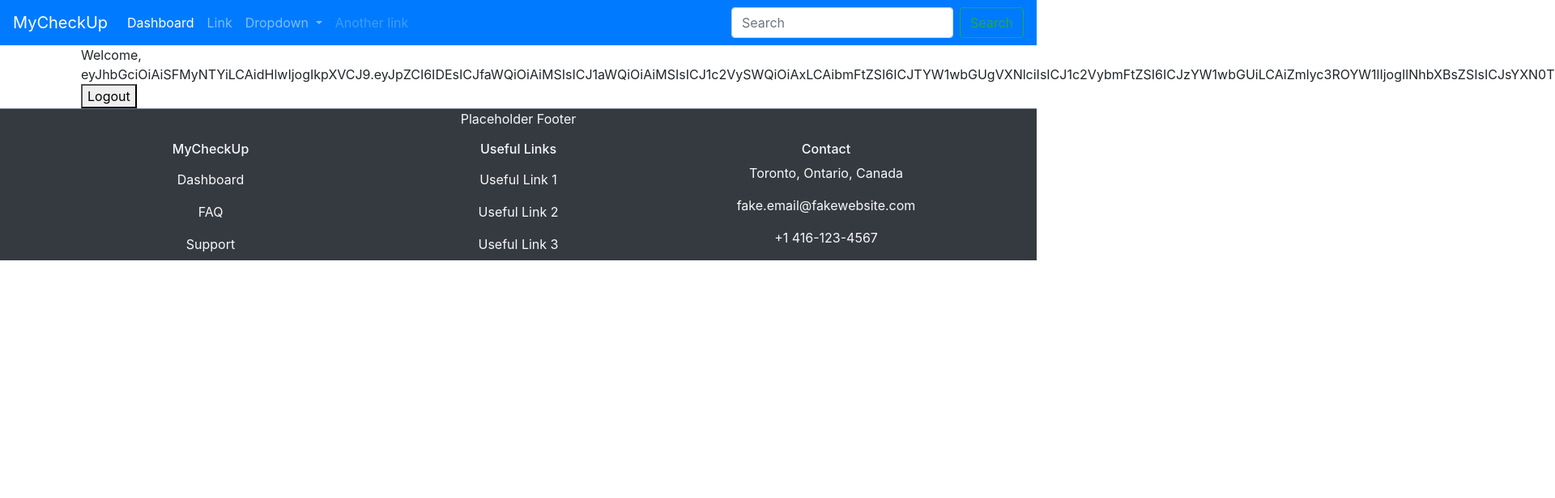
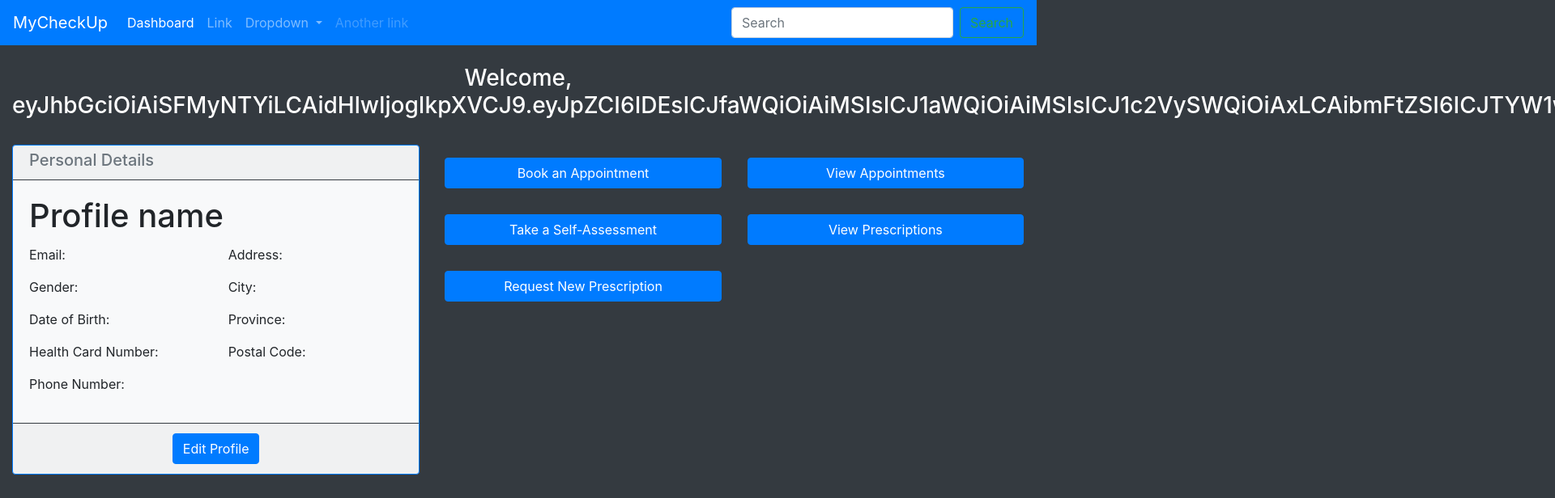
Before and after one commit to alexsam29/MyCheckUp, an Angular app in the folder MyCheckUp/: page /dashboard in a window 1280 px wide. Shown: the top 616 px of the page at 81% size, 1920 px wide, since content can reach past the window. Built offline with nearby package versions, Linux system fonts and the light colour scheme; no server answers; sample sign-in values are in the browser's storage.

Commit message:
Initial Dashboard UI implemented

```diff
--- a/MyCheckUp/src/app/dashboard/dashboard.component.html
+++ b/MyCheckUp/src/app/dashboard/dashboard.component.html
@@ -1,6 +1,67 @@
-<div class="container">
-    <div class="col-md-6 col-md-offset-3 loginBox">
-        Welcome, {{id}}
-        <button (click)="logout()">Logout</button>
+<div class="container-fluid bg-dark">
+    <br>
+    <div>
+        <div class="row justify-content-center">
+            <h3 class="col text-white text-center">Welcome, {{id}}</h3>
+        </div>
+        <div class="row justify-content-end">
+            <div class="col-1">
+            </div>
+        </div>
+        <br>
+        <div class="row">
+            <div class="col-xl-5">
+                <div class="card border-primary rounded mb-5 bg-light">
+                    <div class="card-header border-dark">
+                        <h5 class="card-subtitle text-muted">Personal Details</h5>
+                    </div>
+                    <div class="card-body">
+                        <h1 class="card-title">Profile name</h1>
+                        <div class="row">
+                            <div class="col-md">
+                                <p>Email: </p>
+                                <p>Gender: </p>
+                                <p>Date of Birth: </p>
+                                <p>Health Card Number: </p>
+                                <p>Phone Number: </p>
+                            </div>
+                            <div class="col-md">
+                                <p>Address: </p>
+                                <p>City: </p>
+                                <p>Province:</p>
+                                <p>Postal Code: </p>
+                            </div>
+                        </div>
+                    </div>
+                    <div class="card-footer border-dark">
+                        <div class="row justify-content-center">
+                            <a href="#" class="btn btn-primary">Edit Profile</a>
+                        </div>
+                    </div>
+                </div>
+            </div>
+            <div class="col">
+                <div class="row p-3">
+                    <button type="button" class="col btn btn-primary">Book an Appointment</button>
+                </div>
+                <div class="row p-3">
+                    <button type="button" class="col btn btn-primary">Take a Self-Assessment</button>
+                </div>
+                <div class="row p-3">
+                    <button type="button" class="col btn btn-primary">Request New Prescription</button>
+                </div>
+            </div>
+            <div class="col">
+                <div class="row p-3">
+                    <button type="button" class="col btn btn-primary">View Appointments</button>
+                </div>
+                <div class="row p-3">
+                    <button type="button" class="col btn btn-primary">View Prescriptions</button>
+                </div>
+            </div>
+        </div>
+        <div class="row p-3 justify-content-end">
+            <button type="button" class="btn btn-danger" (click)="logout()">Logout</button>
+        </div>
     </div>
 </div>
--- a/MyCheckUp/src/app/dashboard/dashboard.component.ts
+++ b/MyCheckUp/src/app/dashboard/dashboard.component.ts
@@ -1,6 +1,9 @@
 import { Component, OnInit } from '@angular/core';
 import { Router } from '@angular/router';
+import { Observable } from 'rxjs';
+import { User } from '../models/user';
 import { AuthenticationService } from '../services/authentication.service';
+import { UserService } from '../services/user.service';
 
 @Component({
   selector: 'app-dashboard',
@@ -9,9 +12,11 @@ import { AuthenticationService } from '../services/authentication.service';
 })
 export class DashboardComponent implements OnInit {
   id: string = '';
-  constructor(private router: Router, private authService: AuthenticationService) {}
+  user: Observable<any> | undefined;
+  constructor(private router: Router, private authService: AuthenticationService, private userService: UserService) {}
   ngOnInit() {
     this.id = localStorage.getItem('token') || '';
+    this.userService.getProfile().subscribe();
   }
   logout() {
     this.authService.logout();
--- a/MyCheckUp/src/app/services/authentication.service.ts
+++ b/MyCheckUp/src/app/services/authentication.service.ts
@@ -6,11 +6,12 @@ import { map } from 'rxjs/operators';
   providedIn: 'root',
 })
 export class AuthenticationService {
+  url = 'https://mycheckup-api.herokuapp.com/';
   constructor(private http: HttpClient) {}
 
   login(username: string, password: string) {
     return this.http
-      .post<any>(`https://mycheckup-api.herokuapp.com/patient/login`, {
+      .post<any>(this.url + `patient/login`, {
         email: username,
         password: password,
       })
@@ -31,9 +32,6 @@ export class AuthenticationService {
   logout() {
     localStorage.setItem('isLoggedIn', 'false');
     localStorage.removeItem('token');
-    this.http.post<any>(
-      `https://mycheckup-api.herokuapp.com/patient/login`,
-      {}
-    );
+    this.http.post<any>(this.url + `patient/login`, {});
   }
 }
--- a/MyCheckUp/src/app/services/user.service.ts
+++ b/MyCheckUp/src/app/services/user.service.ts
@@ -1,12 +1,15 @@
-import { HttpClient } from '@angular/common/http';
+import { HttpClient, HttpHeaders } from '@angular/common/http';
 import { Injectable } from '@angular/core';
-import { map } from 'rxjs';
+import { map, Observable } from 'rxjs';
 import { User } from '../models/user';
 
 @Injectable({
   providedIn: 'root',
 })
 export class UserService {
+
+url = 'https://mycheckup-api.herokuapp.com/';
+
   constructor(private http: HttpClient) {}
 
   register(
@@ -17,7 +20,7 @@ export class UserService {
     dob: string
   ) {
     return this.http
-      .post<any>('https://mycheckup-api.herokuapp.com/patient/register', {
+      .post<any>(this.url + 'patient/register', {
         email: email,
         password: psw,
         firstName: first,
@@ -33,4 +36,18 @@ export class UserService {
         })
       );
   }
+
+  getProfile(): Observable<any>{
+    return this.http
+      .get<any>(this.url + 'patient/profile', {headers:
+        new HttpHeaders (
+        {
+            "Content-Type": "application/x-www-form-urlencoded"
+        }), withCredentials: true})
+      .pipe(
+        map((res) => {
+          console.log(res)
+        })
+      );
+  }
 }
--- a/MyCheckUp/src/styles.css
+++ b/MyCheckUp/src/styles.css
@@ -1 +1,2 @@
 /* You can add global styles to this file, and also import other style files */
+html { background-color: #343a40;}
```
